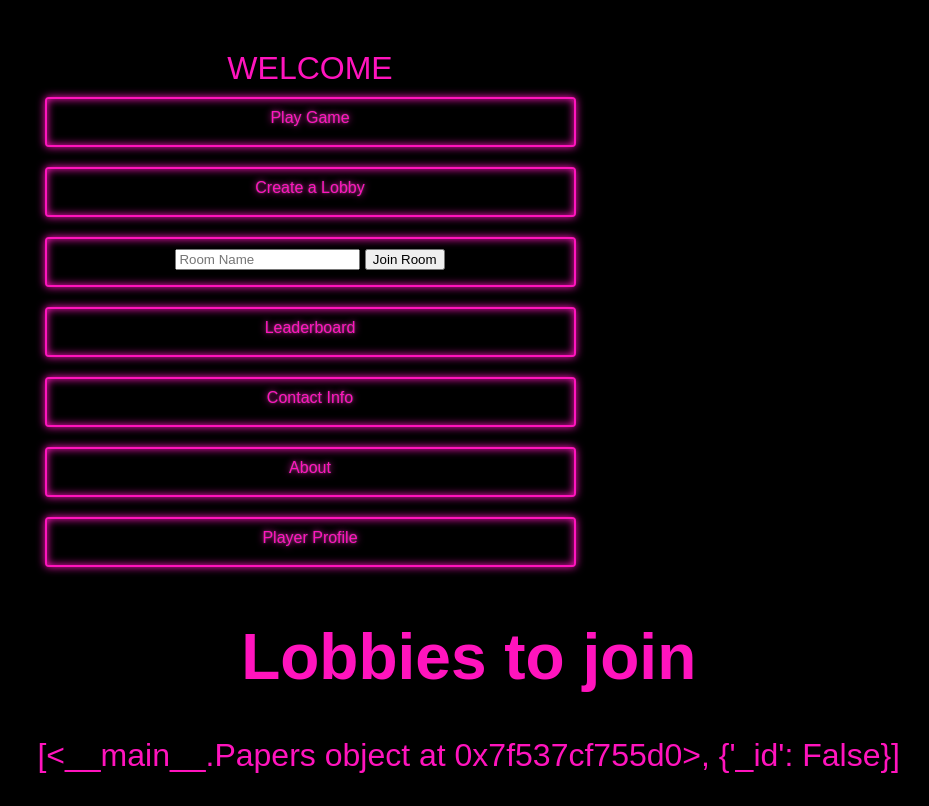
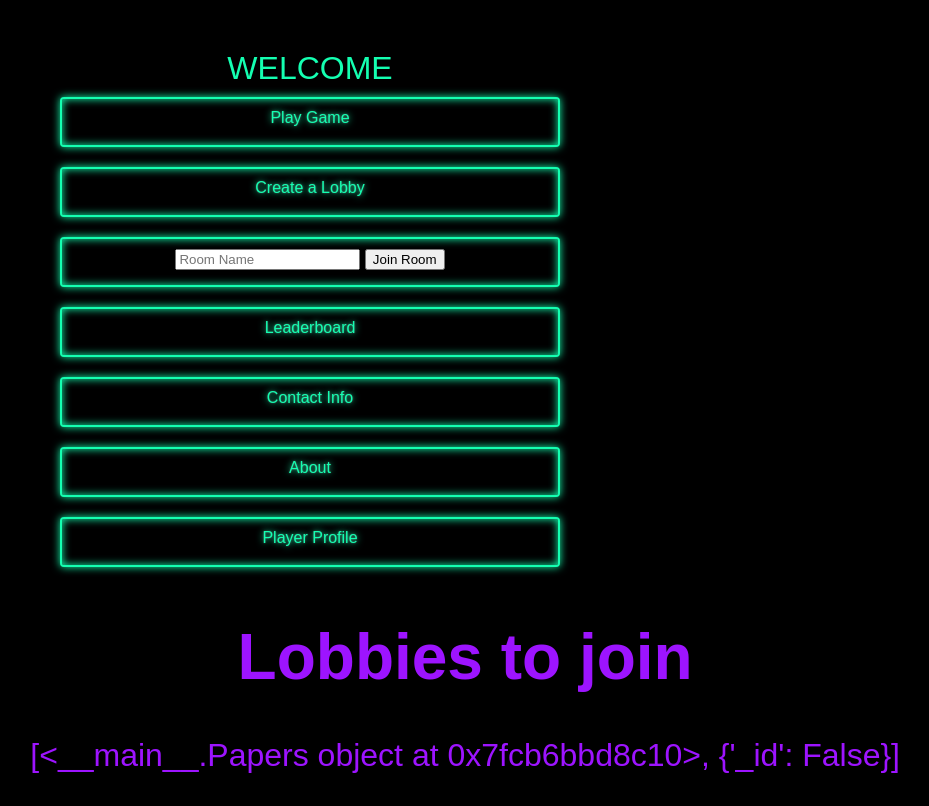
Before and after one commit to N-Khouri/Le_epic_hax0rs, a Flask app: page /main_menu in a window 1280 px wide. Shown: the whole page, without its empty margins (330-1259 px from the left). Run offline with Flask 2, Linux system fonts and the light colour scheme; data that the repository does not hold is empty.

Commit message:
Changed  colors in  main  menu
asdfasdfsadf

```diff
--- a/static/css/style.css
+++ b/static/css/style.css
@@ -345,6 +345,7 @@ tbody tr:nth-child(even){
 
 .lobby{
     float: right;
+    color: var(--clr-neon-purple);
 }
 
 .BasicMenu{
@@ -362,7 +363,7 @@ tbody tr:nth-child(even){
     font-size: 2rem;
     text-align: center;
     padding: 50px 50px;
-    color: var(--clr-neon-pink);
+    color: var(--clr-neon-cyan);
 }
 
 .mainMenu{
@@ -370,7 +371,7 @@ tbody tr:nth-child(even){
     text-align: center;
     justify-content: center;
     height: 50px;
-    width: 50;
+    width: 500px;
     margin: 10px;
     background-color: black;
 
@@ -378,14 +379,13 @@ tbody tr:nth-child(even){
     display: inline-block;
     cursor: pointer;
     text-decoration: none;
-    color: var(--clr-neon-pink);
-    border: var(--clr-neon-pink) 0.125em solid;
+    color: var(--clr-neon-cyan);
+    border: var(--clr-neon-cyan) 0.125em solid;
     padding: 10px 40px;
     border-radius: 0.25em;
     text-shadow: 0 0 0.125em hsl(0 0% 100% / 0.3), 0 0 0.45em currentColor;
-    box-shadow: inset 0 0 0.5em 0 var(--clr-neon-pink), 0 0 0.5em 0 var(--clr-neon-pink);
+    box-shadow: inset 0 0 0.5em 0 var(--clr-neon-cyan), 0 0 0.5em 0 var(--clr-neon-cyan);
     position: relative;
-    width: 45%;
     bottom: -110%;
 }
 
@@ -393,7 +393,7 @@ tbody tr:nth-child(even){
     pointer-events: none;
     content: "";
     position: relative;
-    background: var(--clr-neon-pink);
+    background: var(--clr-neon-cyan);
     top: 120%;
     left: 0;
     width: 100%;
@@ -411,7 +411,7 @@ tbody tr:nth-child(even){
     bottom: 0;
     left: 0;
     right: 0;
-    box-shadow: 0 0 2em 0.5em var(--clr-neon-pink);
+    box-shadow: 0 0 2em 0.5em var(--clr-neon-cyan);
     opacity: 0;
     background-color: var(--clr-neon-black);
     z-index: -1;
@@ -419,7 +419,7 @@ tbody tr:nth-child(even){
 }
 
 .mainMenu:hover{
-    color: var(--clr-neon-pink);
+    color: var(--clr-neon-cyan);
 }
 
 .mainMenu:hover::before{
--- a/templates/main_menu.html
+++ b/templates/main_menu.html
@@ -3,8 +3,8 @@
 <head>
     <meta charset="utf-8">
     <title> Main Menu </title>
-    <!-- <link rel="stylesheet" type="text/css" href="\static\css\style.css"> -->
-    <link rel="stylesheet" href="{{ url_for('static', filename='css/style.css') }}">
+    <link rel="stylesheet" type="text/css" href="\static\css\style.css">
+    <!-- <link rel="stylesheet" href="{{ url_for('static', filename='css/style.css') }}"> -->
     <!-- Gurleen : Fix the CSS for Main Menu to make it better looking  -->
 </head>
 <body>
```
